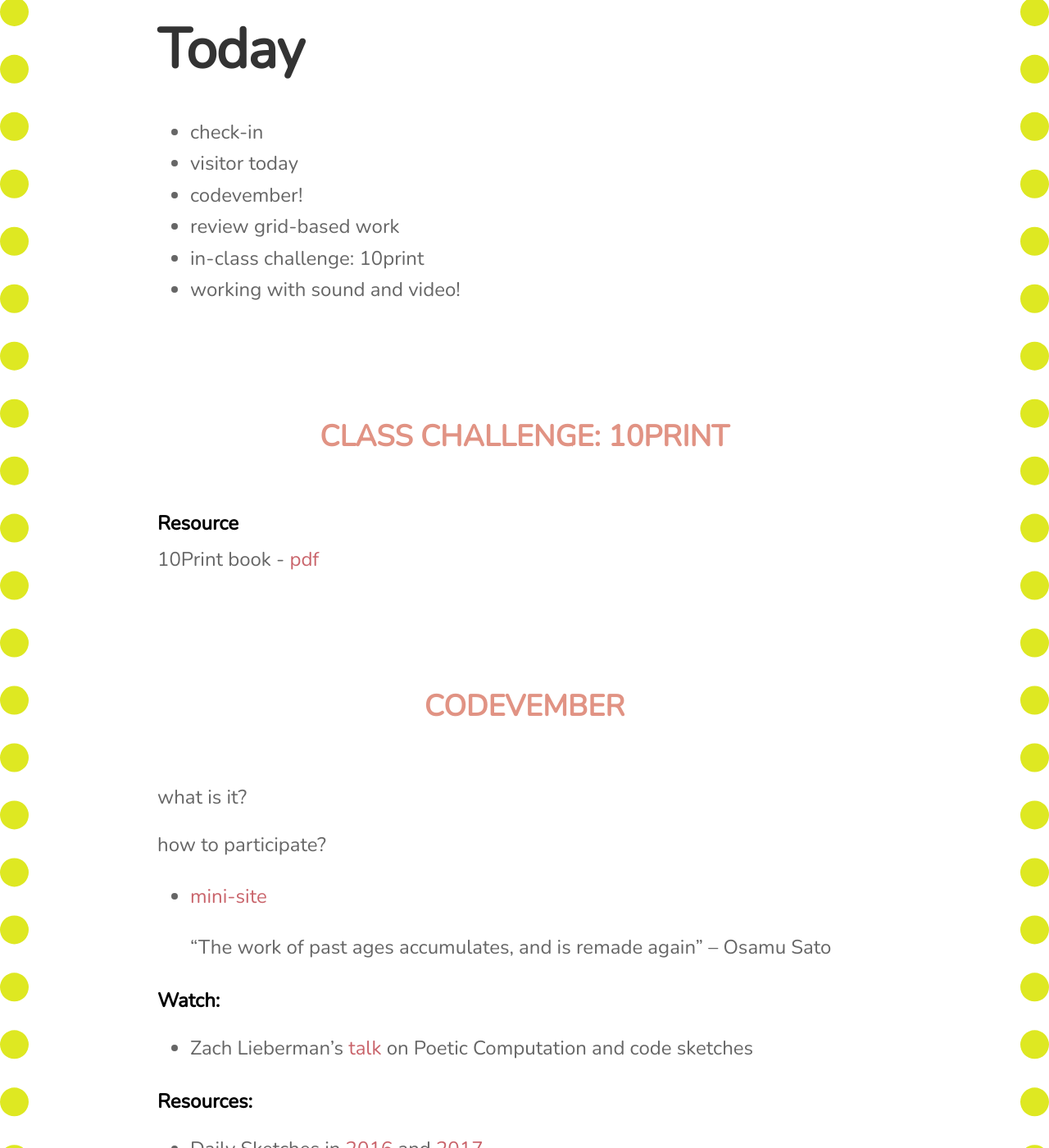
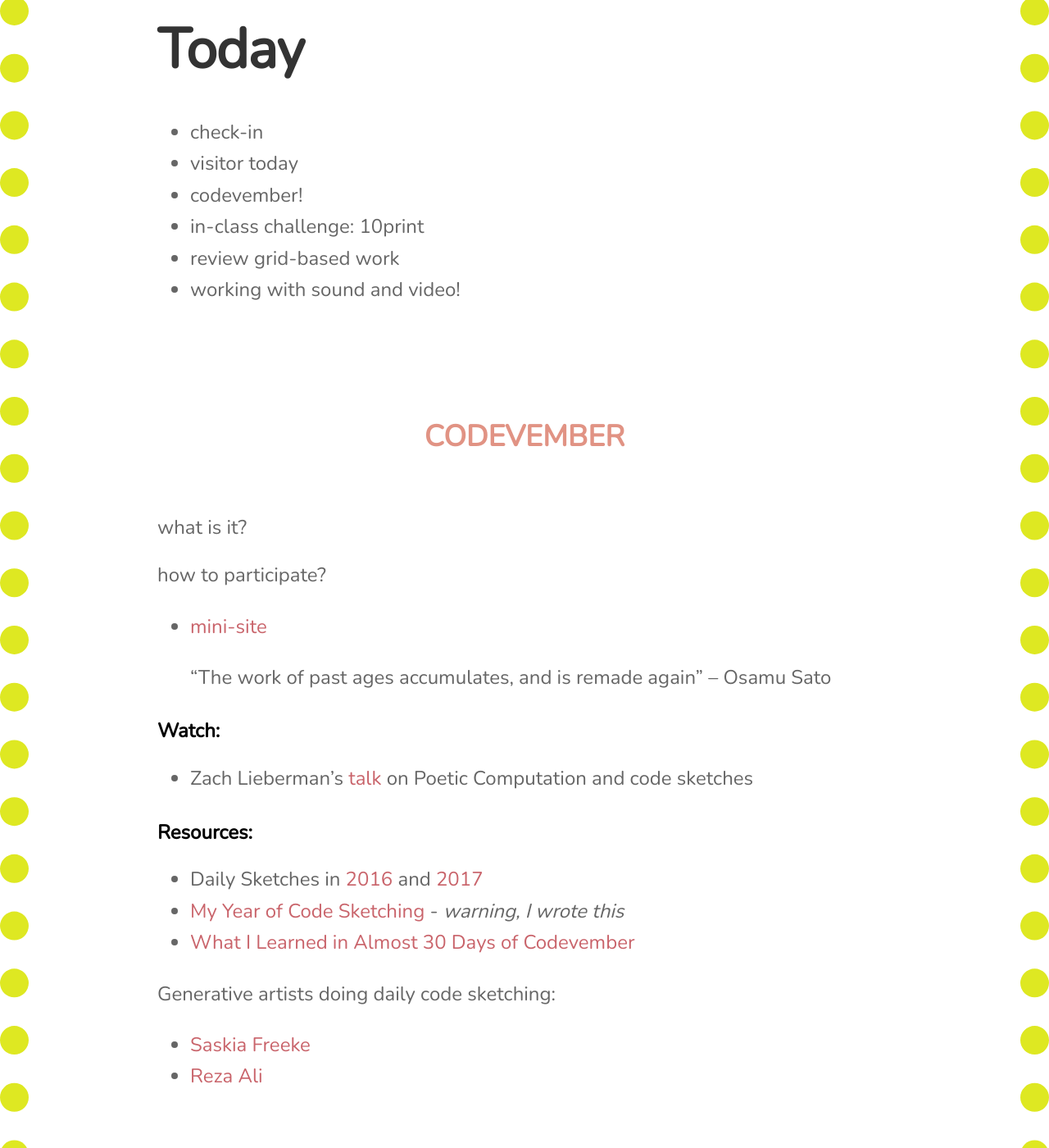
Before and after one commit to lee2sman/p4va_fall2021, a Jekyll site: the page built from _posts/2020-10-21-week8.md, in a window 1280 px wide and 1400 px high, scrolled down 283 px. Shown: the whole window at 82% size. Built offline with Jekyll 4.4.1, drawn with Linux system fonts in a browser that asks for light colours; nearby versions of some CDN libraries; some of the changed text lies outside the part shown.

Commit message:
update week8

```diff
--- a/_posts/2020-10-21-week8.md
+++ b/_posts/2020-10-21-week8.md
@@ -8,16 +8,9 @@ title: "Week 8 - Working with sound and video"
 - check-in
  - visitor today
  - codevember!
- - review grid-based work
-- in-class challenge: 10print
+ - in-class challenge: 10print
+- review grid-based work
 - working with sound and video!
-
-### Class challenge: 10print
-
-#### Resource
-
-10Print book - [pdf](https://nickm.com/trope_tank/10_PRINT_121114.pdf)
-
 
 ### Codevember
 
```
Also changed, not shown: other parts of _posts/2020-10-21-week8.md (+12 -0 lines).
